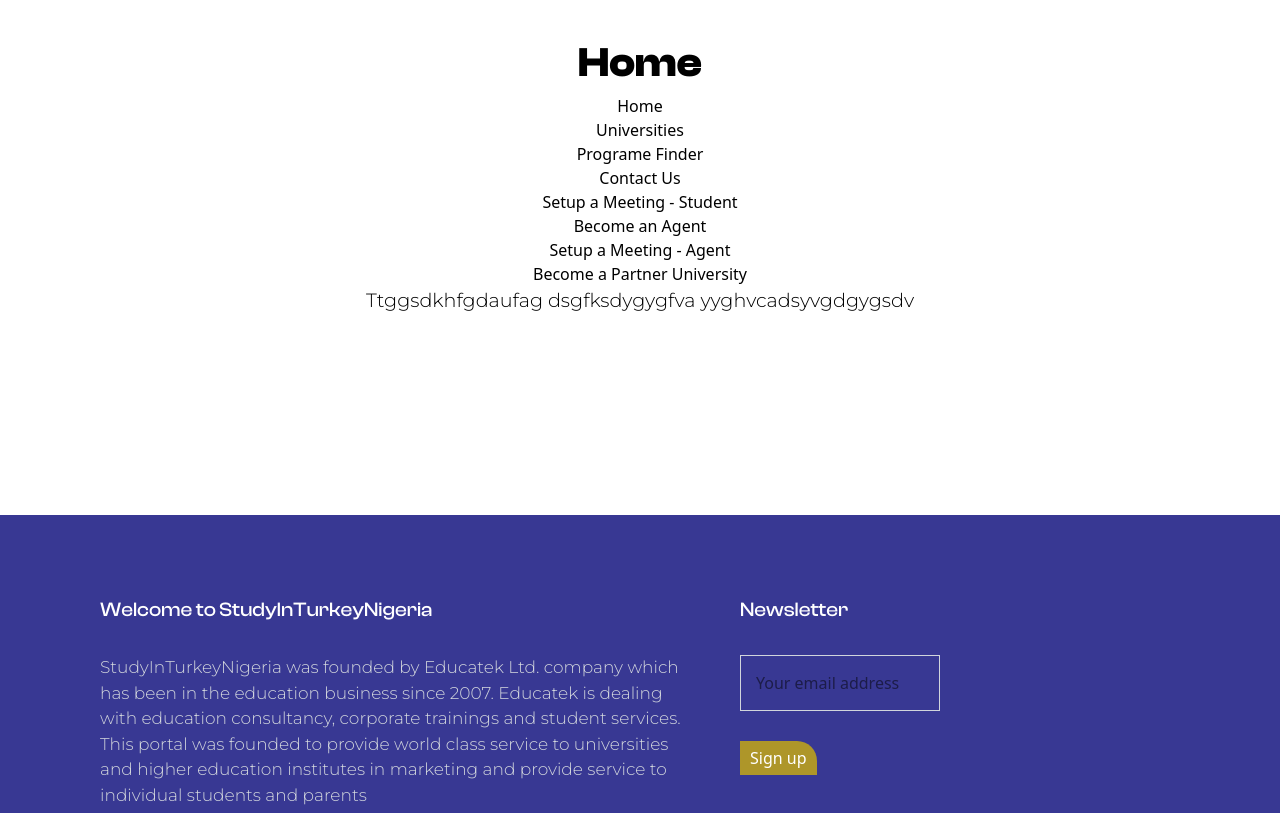
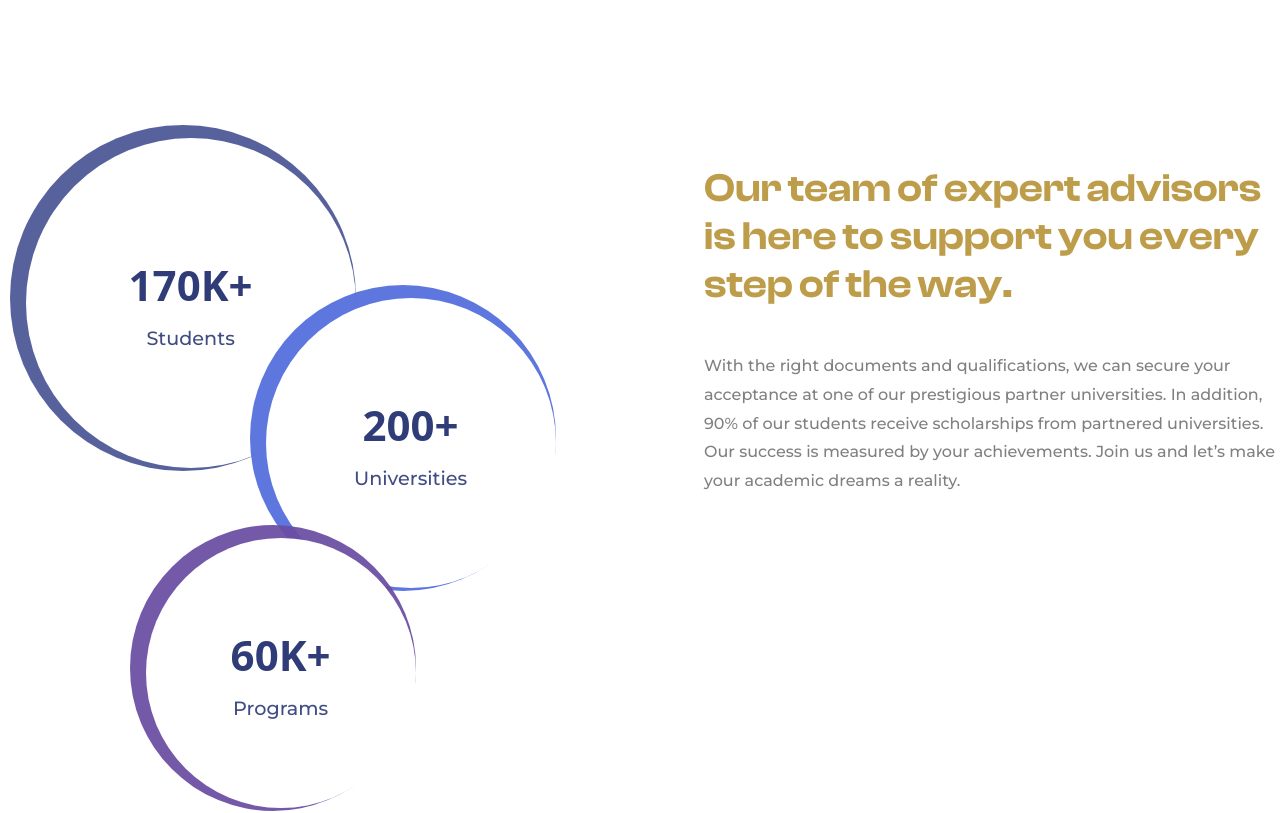
Before and after one commit to Netrue2025/studyinturkeynigeria, a React (Vite) app: page / in a window 1280 px wide. Shown: the part 1560-2373 px from the top of the page. Built offline with nearby package versions, Linux system fonts and the light colour scheme.

Commit message:
conter section update

```diff
--- /dev/null
+++ b/src/Components/CounterSection.tsx
@@ -0,0 +1,75 @@
+import "../Styles/countersection.css"
+import { useEffect } from "react";
+
+export function CounterSection(){
+    // JS Animation for circular contuer
+    function animateCount(el) {
+        const target = +el.dataset.target;
+        const duration = 1500;
+        const startTime = performance.now();
+
+        function update(now) {
+            const progress = Math.min((now - startTime) / duration, 1);
+            const value = Math.floor(progress * target);
+
+            el.textContent = target >= 1000
+            ? `${Math.floor(value / 1000)}K+`
+            : `${value}+`;
+
+            if (progress < 1) requestAnimationFrame(update);
+        }
+
+        requestAnimationFrame(update);
+    }
+    // Trigger counter on scroll
+    useEffect(() => {
+        const section = document.querySelector(".stats-section");
+        const counters = document.querySelectorAll(".count");
+
+        const observer = new IntersectionObserver(
+            ([entry]) => {
+            if (entry.isIntersecting) {
+                counters.forEach(animateCount);
+                observer.disconnect(); // run once
+            }
+            },
+            { threshold: 0.4 }
+            );
+
+            if (section) observer.observe(section);
+        }, []);
+
+
+    return(
+        <div className="CounterSection">
+            <section className="stats-section">
+                <div className="stat-circle big">
+                    <span className="count" data-target="170000">0</span>
+                    <p>Students</p>
+                </div>
+
+                <div className="stat-circle medium">
+                    <span className="count" data-target="200">0</span>
+                    <p>Universities</p>
+                </div>
+
+                <div className="stat-circle small">
+                    <span className="count" data-target="60000">0</span>
+                    <p>Programs</p>
+                </div>
+            </section>
+            <section className="counter-other-contents">
+                <h1>Our team of expert
+                    advisors is here to support you every
+                    step of the way.
+                </h1>
+                <p>
+                    With the right documents and qualifications, we can secure your acceptance at one of our prestigious
+                    partner universities. In addition, 90% of our students receive scholarships from partnered universities.
+                    Our success is measured by your achievements. Join us and let’s make your academic dreams a reality.​
+                </p>
+            </section>
+
+        </div>
+    )
+}
--- a/src/Components/HomeSectionOne.tsx
+++ b/src/Components/HomeSectionOne.tsx
@@ -1,7 +1,42 @@
 import "../Styles/HomeSectionOne.css"
+import { useEffect } from "react";
 
 
 export function HomeSectionOne(){
+    // Aminamtion for the image background
+    useEffect(() => {
+    const observer = new IntersectionObserver(
+        ([entry]) => {
+        if (entry.isIntersecting) {
+            entry.target.classList.add("in-view");
+        }
+        },
+        { threshold: 0.2 }
+    );
+
+    const el = document.querySelector(".background-container");
+    if (el) observer.observe(el);
+
+    return () => observer.disconnect();
+    }, []);
+    // Amination for the image itself
+        useEffect(() => {
+            const observer = new IntersectionObserver(
+                ([entry]) => {
+                if (entry.isIntersecting) {
+                    entry.target.classList.add("image-in-view");
+                }
+                },
+                { threshold: 0.2 }
+            );
+
+            const el = document.querySelector(".front-image");
+            if (el) observer.observe(el);
+
+            return () => observer.disconnect();
+        }, []);
+
+
     return(
         <div>
             <section className="HomeSectionOne">
--- a/src/Pages/Home.tsx
+++ b/src/Pages/Home.tsx
@@ -3,6 +3,7 @@
 import { Footer } from "../Components/Footer"
 import { TopNavTwo } from "../Components/TopNavTwo"
 import { Hero } from "../Components/hero"
+import { CounterSection } from "../Components/CounterSection"
 import "../Styles/home.css"
 import { HomeSectionOne } from "../Components/HomeSectionOne"
 
@@ -14,6 +15,7 @@
         <TopNavTwo />
         <Hero />
         <HomeSectionOne />
+        <CounterSection />
 
         <div className="contents-container">
           <h1>Home</h1>
--- /dev/null
+++ b/src/Styles/CounterSection.scss
@@ -0,0 +1,86 @@
+.CounterSection{
+    display: flex;
+    max-width: 1440px;
+    margin: 80px auto;
+    justify-content: space-between;
+    height: 80dvh;
+    // background-color: red;
+
+    .stats-section{
+        position: relative;
+        height: 500px;
+        width: 45%;
+        margin: 2%;
+
+        .stat-circle {
+            position: absolute;
+            border-radius: 50%;
+            background: white;
+            text-align: center;
+            display: flex;
+            flex-direction: column;
+            justify-content: center;
+            box-shadow: 0 10px 30px rgba(0,0,0,0.1);
+
+            span{
+                font-size: 42px;
+                font-weight: 700;
+                color: #1f2c6cec;
+            }
+            p{
+                margin-top: 8px;
+                font-weight: 500;
+                color: #1f2c6cd8;
+                font-family: montserrat-medium;
+            }
+        }
+        .big {
+            width: 330px;
+            height: 330px;
+            // border: 10px solid #3f4b8f;
+            top: 0;
+            left: 0;
+            box-shadow: -8px -5px 0 8px #3f4b8fde;
+             flex-shrink: 2;
+
+        }
+        .medium {
+            width: 290px;
+            height: 290px;
+            // border: 8px solid #4f6bdc;
+            top: 160px;
+            left: 240px;
+            box-shadow: -8px -5px 0 8px #4f6bdcea;
+            flex-shrink: inherit;
+        }
+        .small {
+            width: 270px;
+            height: 270px;
+            // border: 8px solid #6b4ea2;
+            top: 400px;
+            left: 120px;
+            box-shadow: -8px -5px 0 8px #6b4ea2ee;
+        }
+    }
+
+    .counter-other-contents{
+        width: 45%;
+        margin: 52px 0;
+
+        h1{
+            text-align: left;
+            color: rgba(165, 119, 3, 0.719);
+            font-size: 2.5rem;
+            line-height: 1.2;
+            margin-bottom: 44px;
+            font-family:clash-display-semibold ;
+        }
+        p{
+            font-size: 1rem;
+            text-align: left;
+            font-family: montserrat-Medium;
+            color: gray;
+            line-height: 1.8;
+        }
+    }
+}
--- a/src/Styles/HomeSectionOne.css
+++ b/src/Styles/HomeSectionOne.css
@@ -18,6 +18,7 @@
 .HomeSectionOne .section-one h2, .HomeSectionOne .section-three h2 {
   font-size: 1.8rem;
   margin-bottom: 15px;
+  color: rgba(46, 46, 46, 0.952);
 }
 .HomeSectionOne .section-one p, .HomeSectionOne .section-three p {
   font-size: 1rem;
@@ -41,6 +42,13 @@
   border-radius: 25px;
   z-index: -100;
   position: absolute;
+  transform: translateX(-60px);
+  opacity: 0;
+  transition: transform 0.6s ease-in, opacity 0.6s ease-out;
+}
+.HomeSectionOne .section-two .background-container.in-view {
+  transform: translateX(0) skew(-8deg, 10deg);
+  opacity: 1;
 }
 .HomeSectionOne .section-two .front-image {
   background-image: url("/images/university.jpg");
@@ -53,6 +61,13 @@
   z-index: 100;
   border-radius: 25px;
   position: absolute;
+  transform: translateX(60px);
+  opacity: 0;
+  transition: transform 0.6s ease-in, opacity 0.6s ease-out;
+}
+.HomeSectionOne .section-two .front-image.image-in-view {
+  transform: translateX(0) skew(5deg, -5deg);
+  opacity: 1;
 }
 .HomeSectionOne .section-three {
   text-align: right;
--- /dev/null
+++ b/src/Styles/countersection.css
@@ -0,0 +1,76 @@
+.CounterSection {
+  display: flex;
+  max-width: 1440px;
+  margin: 80px auto;
+  justify-content: space-between;
+  height: 80dvh;
+}
+.CounterSection .stats-section {
+  position: relative;
+  height: 500px;
+  width: 45%;
+  margin: 2%;
+}
+.CounterSection .stats-section .stat-circle {
+  position: absolute;
+  border-radius: 50%;
+  background: white;
+  text-align: center;
+  display: flex;
+  flex-direction: column;
+  justify-content: center;
+  box-shadow: 0 10px 30px rgba(0, 0, 0, 0.1);
+}
+.CounterSection .stats-section .stat-circle span {
+  font-size: 42px;
+  font-weight: 700;
+  color: rgba(31, 44, 108, 0.9254901961);
+}
+.CounterSection .stats-section .stat-circle p {
+  margin-top: 8px;
+  font-weight: 500;
+  color: rgba(31, 44, 108, 0.8470588235);
+  font-family: montserrat-medium;
+}
+.CounterSection .stats-section .big {
+  width: 330px;
+  height: 330px;
+  top: 0;
+  left: 0;
+  box-shadow: -8px -5px 0 8px rgba(63, 75, 143, 0.8705882353);
+  flex-shrink: 2;
+}
+.CounterSection .stats-section .medium {
+  width: 290px;
+  height: 290px;
+  top: 160px;
+  left: 240px;
+  box-shadow: -8px -5px 0 8px rgba(79, 107, 220, 0.9176470588);
+  flex-shrink: inherit;
+}
+.CounterSection .stats-section .small {
+  width: 270px;
+  height: 270px;
+  top: 400px;
+  left: 120px;
+  box-shadow: -8px -5px 0 8px rgba(107, 78, 162, 0.9333333333);
+}
+.CounterSection .counter-other-contents {
+  width: 45%;
+  margin: 52px 0;
+}
+.CounterSection .counter-other-contents h1 {
+  text-align: left;
+  color: rgba(165, 119, 3, 0.719);
+  font-size: 2.5rem;
+  line-height: 1.2;
+  margin-bottom: 44px;
+  font-family: clash-display-semibold;
+}
+.CounterSection .counter-other-contents p {
+  font-size: 1rem;
+  text-align: left;
+  font-family: montserrat-Medium;
+  color: gray;
+  line-height: 1.8;
+}/*# sourceMappingURL=countersection.css.map */
```
Also changed, not shown: src/Styles/HomeSectionOne.scss (+19 -1 lines), 2 other files (tests, documents, lock files or other folders).
